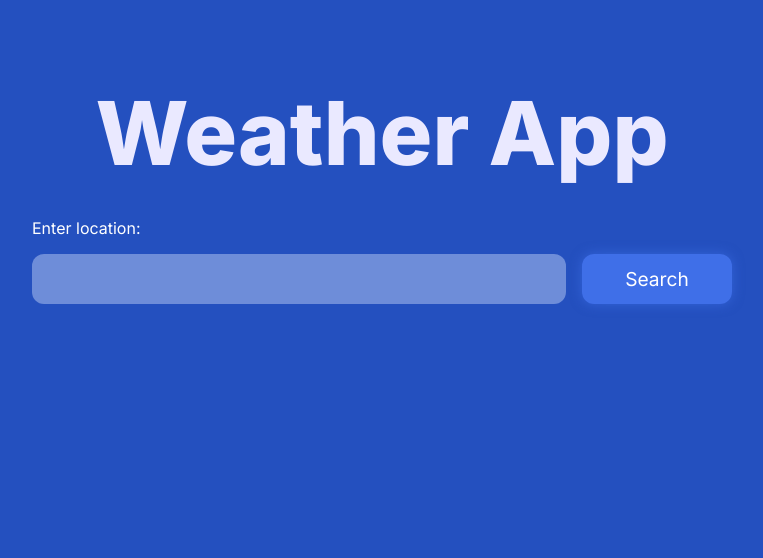
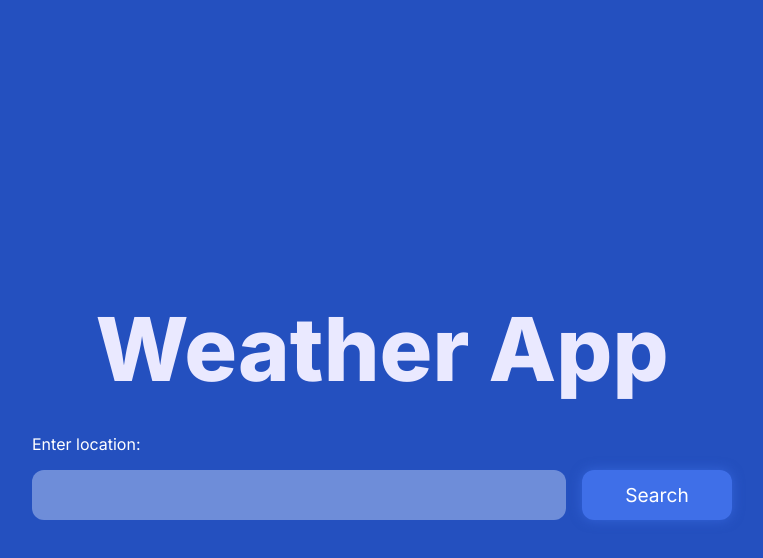
Before and after one commit to marcelmilosz/React-WeatherApp, a React (Create React App) app: page / in a window 1280 px wide. Shown: the top 558 px of the page, without its empty margins (258-1021 px from the left). Built offline with nearby package versions, Linux system fonts and the light colour scheme.

Commit message:
Changed animation white dots to weather icons

```diff
--- a/src/Weather.js
+++ b/src/Weather.js
@@ -70,7 +70,7 @@ class Weather extends Component {
     // Getting latLong info and temperature data from this location
     async gatherData(location) {
 
-        console.log("Getting data for: ", location);
+        // console.log("Getting data for: ", location);
 
         try {
             const config = {
@@ -173,9 +173,9 @@ class Weather extends Component {
 
 
         return (
-            <div className='Weather'>
+            <div className={(Object.keys(weatherData).length === 0) ? 'Weather-Centered-Default' : 'Weather'}>
                 <h1 className='Weather-App-Logo'> Weather App </h1>
-                <div class="Weather-Input-Container"><label className="Weather-Input-Label" for="searchInput"> Enter location: </label>
+                <div className="Weather-Input-Container"><label className="Weather-Input-Label" htmlFor="searchInput"> Enter location: </label>
                     <div>
                         <input id="searchInput" className='Weather-Search-Input' type="text" onChange={this.handleInput} />
                         <button className="Weather-Search-Button" onClick={this.handleSubmit}> Search </button>
@@ -195,7 +195,7 @@ class Weather extends Component {
 
                 { // Here we are showing searching location
                     (Object.keys(weatherData).length !== 0) ?
-                        <div class="Weather-Search-Box">
+                        <div className="Weather-Search-Box">
                             <p className="Weather-Search-City"> Location: {search} </p>
                         </div>
                         : ""
@@ -206,10 +206,10 @@ class Weather extends Component {
                 {// Loading Animation
                     (isSearching) ?
                         <div className="Weather-Loading-Container">
-                            <div className='dot dot1'></div>
-                            <div className='dot dot2'></div>
-                            <div className='dot dot3'></div>
-                            <div className='dot dot4'></div>
+                            <div className='dot dot1'> <img src={snowIcon} alt="Animation icon" /> </div>
+                            <div className='dot dot2'> <img src={rainIcon} alt="Animation icon" /> </div>
+                            <div className='dot dot3'> <img src={sunCloudsIcon} alt="Animation icon" /> </div>
+                            <div className='dot dot4'> <img src={sunIcon} alt="Animation icon" /></div>
                         </div> : ""
                 }
 
--- a/src/styles/Weather.css
+++ b/src/styles/Weather.css
@@ -9,6 +9,14 @@
 
     margin-top: 2rem;
     margin-bottom: 2rem;
+}
+
+.Weather-Centered-Default {
+    display: flex;
+    flex-direction: column;
+    align-self: center;
+    justify-self: center;
+    gap: 1rem;
 }
 
 
@@ -50,12 +58,12 @@
 }
 
 .Weather-Loading-Container .dot {
-    width: 4vh;
-    height: 4vh;
+    width: 6vh;
+    height: 6vh;
+}
 
-    border-radius: 50px;
-
-    background-color: #FFF;
+.Weather-Loading-Container .dot img {
+    max-width: 6vh;
 }
 
 .dot1 {
```
